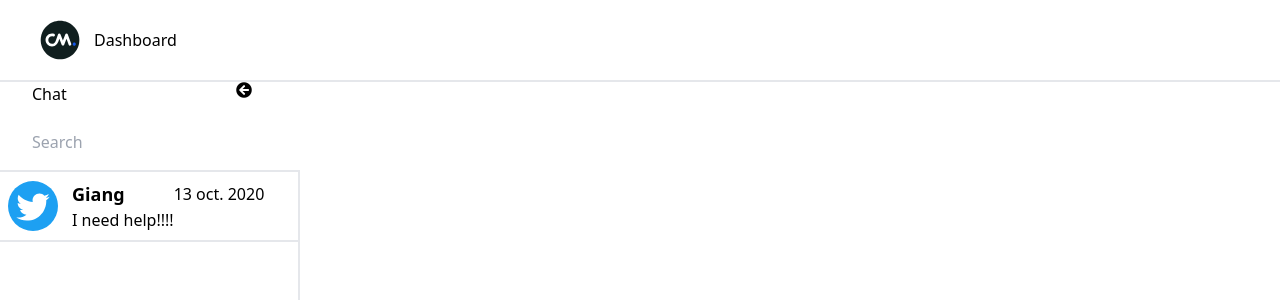
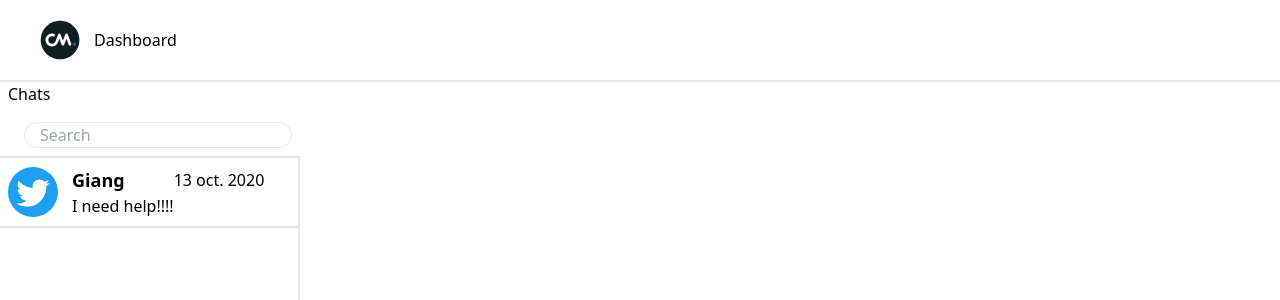
Before and after one commit to WinteryFox/CMNuntiusFrontend, a Next.js app: page / in a window 1280 px wide. Shown: the top 300 px of the page. Built offline with nearby package versions, Linux system fonts and the light colour scheme.

Commit message:
change and refactor code in chatsidebar.tsx

```diff
--- a/components/chatsidebar.tsx
+++ b/components/chatsidebar.tsx
@@ -2,8 +2,6 @@ import React from 'react';
 import Conversations from "./conversations";
 
 interface Props {
-    title: string,
-    icon: string,
 
 }
 
@@ -12,17 +10,20 @@ function Chatsidebar(props: Props) {
         <>
             <div style={{ width: '300px' }} className={"flex-col"}>
                 <div className={"flex h-8"}>
-                    <div className={"flex-col px-6 mx-2"}>
-                        <h3>{props.title ? props.title : "Chats"}</h3>
+                    <div className={" mx-2"}>
+                        <h3>Chats</h3>
                     </div>
-                    <div className={"flex flex-row-reverse px-6 mx-2 w-full items-center"}>
-                        <i className={props.icon ? props.icon : "fa fa-arrow-circle-left h-8 w-8"}></i>
-                    </div>
+
                 </div>
-                <div className={"flex flex-row border-b-2"}>
-                    <input className={"rounded-full py-2 px-6 m-2 w-full"} type="search" name="search" placeholder="Search" />
+                <div className={"flex flex-row border-b-2 p-2"}>
+                    <span className={"input-left icon inline-flex items-center p-2"}>
+                        <span aria-hidden="true" className="cm-icon cm-icon-search"></span>
+                    </span>
+                    <input style={{paddingLeft: '15px'}} className={"border rounded-full w-full"} type="search" name="search" placeholder="Search" />
                     <button type="submit"></button>
+
                 </div>
+
                 <div style={{ height: '100vh' }} className={"overflow-auto border-r-2"}>
                     <Conversations channel={"/twitter.svg"} name={"Giang"} content={"I need help!!!!"} time={"13 oct. 2020"}/>
                 </div>
```
